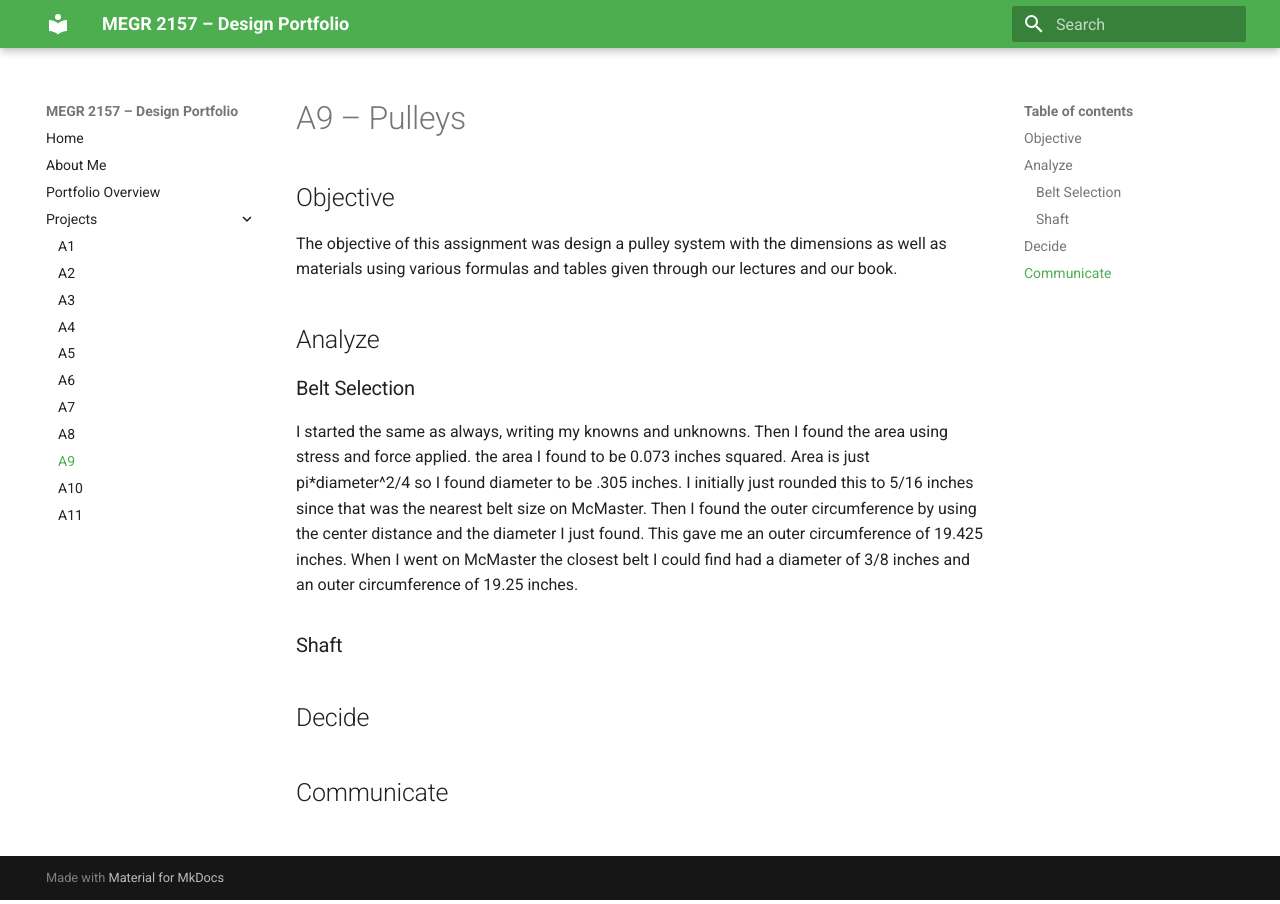
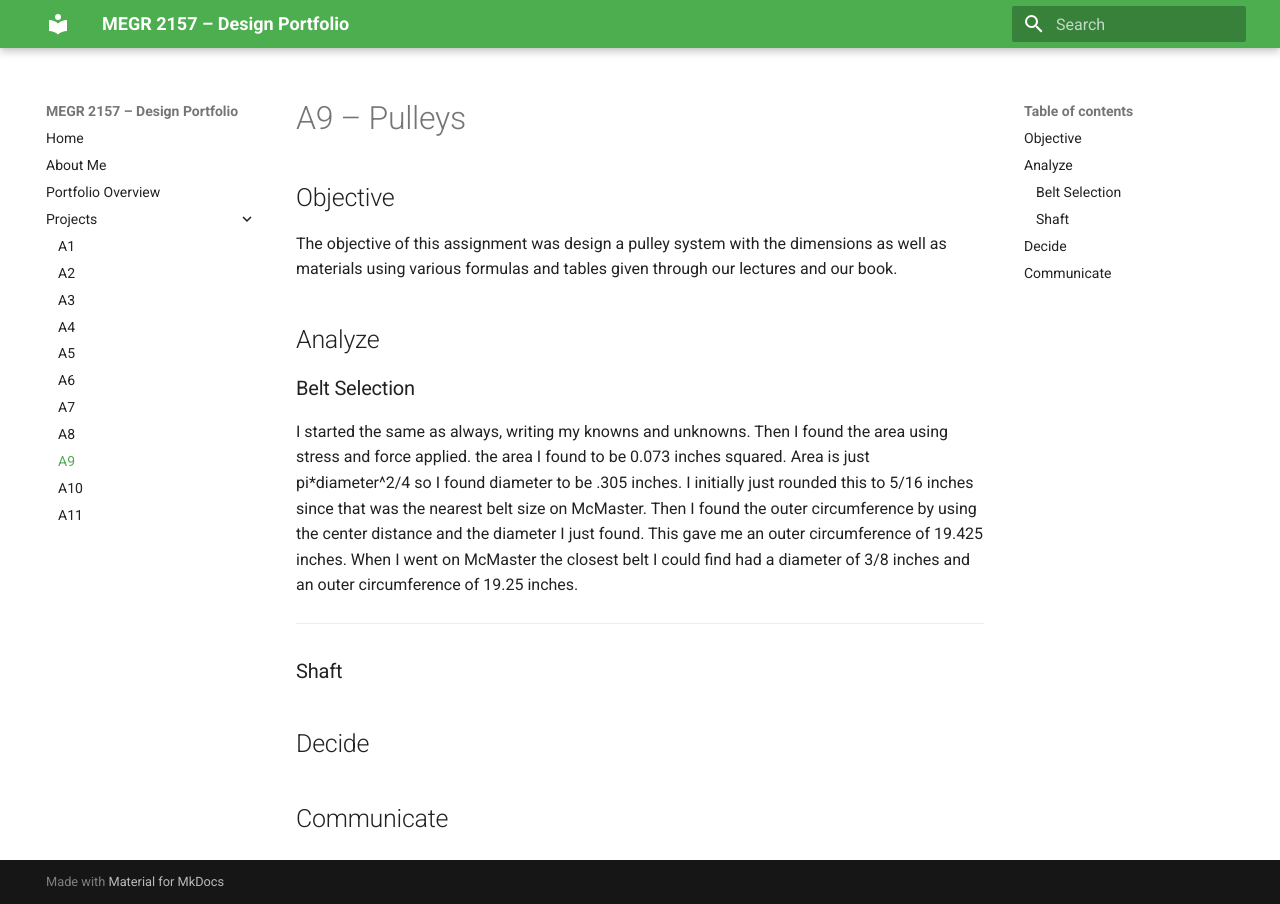
Before and after one commit to JacksonRice6/megr2156-portfolio, an MkDocs documentation site: the page built from docs/assignments/A09/index.md, in a window 1280 px wide. Built offline with MkDocs 1.6.1 and Material for MkDocs 9.7.7, drawn with Linux system fonts in a browser that asks for light colours.

```diff
--- a/docs/assignments/A09/index.md
+++ b/docs/assignments/A09/index.md
@@ -7,6 +7,8 @@ The objective of this assignment was design a pulley system with the dimensions
 ### Belt Selection
 I started the same as always, writing my knowns and unknowns. Then I found the area using stress and force applied. the area I found to be 0.073 inches squared. Area is just pi*diameter^2/4 so I found diameter to be .305 inches. I initially just rounded this to 5/16 inches since that was the nearest belt size on McMaster. Then I found the outer circumference by using the center distance and the diameter I just found. This gave me an outer circumference of 19.425 inches. When I went on McMaster the closest belt I could find had a diameter of 3/8 inches and an outer circumference of 19.25 inches.
 
+_________________________________________________________________________________________________________________________________________________
+
 ### Shaft
 
 
```
